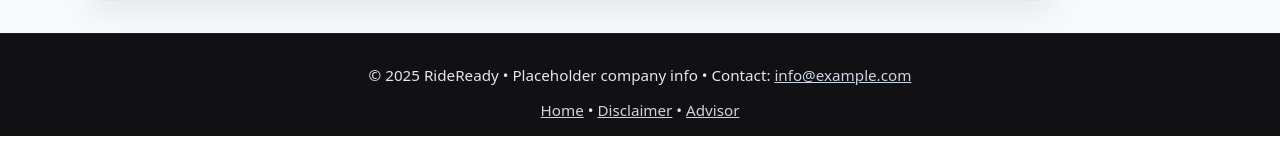
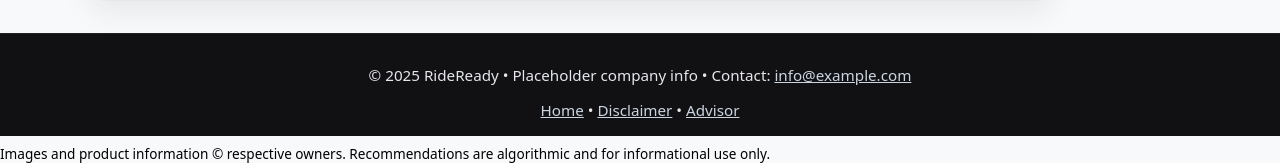
Before and after one commit to htran174/moto-advisor, a Flask app: page /advisor in a window 1280 px wide. Shown: the part 714-877 px from the top of the page. Before the commit the page ends 850 px from the top, so only its background shows below. Run offline with Flask 3, Linux system fonts and the light colour scheme.

Commit message:
added to footer

```diff
--- a/templates/base.html
+++ b/templates/base.html
@@ -176,3 +176,7 @@
 
 </body>
 </html>
+
+<p style="font-size: 0.85rem; color: #000000; margin-top: 0.5rem;">
+  Images and product information © respective owners. Recommendations are algorithmic and for informational use only.
+</p>
```
